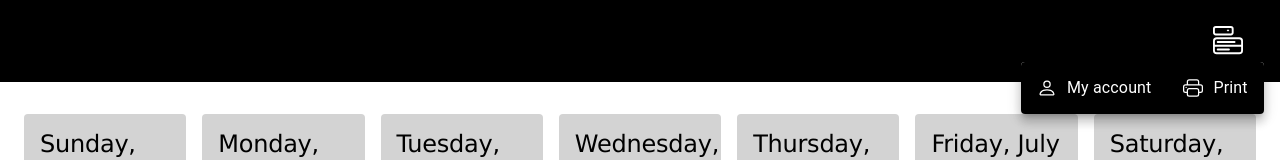
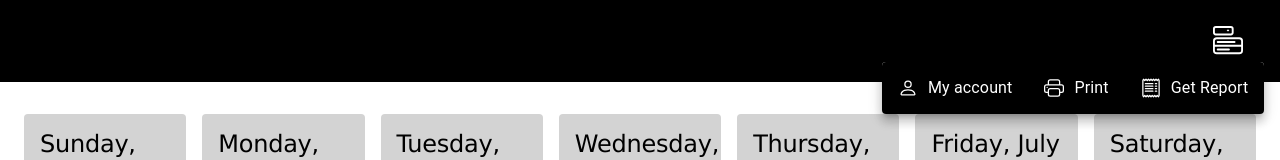
Before and after one commit to thaneluna-dev/weekly-calendar, a React (Vite) app: page / in a window 1280 px wide. Both pictures are taken after a click on the button 1228 px from the left and 41 px from the top of the page. Shown: the top 160 px of the page. Built offline with nearby package versions, Linux system fonts and the light colour scheme; no server answers.

Commit message:
Updated navbar component to navigate to report page for printing

```diff
--- a/src/components/NavBar.jsx
+++ b/src/components/NavBar.jsx
@@ -1,5 +1,5 @@
 import { Person, MenuButton } from "react-bootstrap-icons";
-import { Printer } from "react-bootstrap-icons";
+import { Printer, Receipt } from "react-bootstrap-icons";
 import * as React from 'react';
 import Button from '@mui/material/Button';
 import Menu from '@mui/material/Menu';
@@ -55,6 +55,10 @@ export function NavigationBar() {
             <Printer color="white" size={20} />
             Print
             </MenuItem>
+            <MenuItem sx={{color: "white", gap: "10px"}}>
+            <Receipt color="white" size={20} />
+            Get Report
+            </MenuItem>
           </Menu>
         </li>
       </ul>
```
